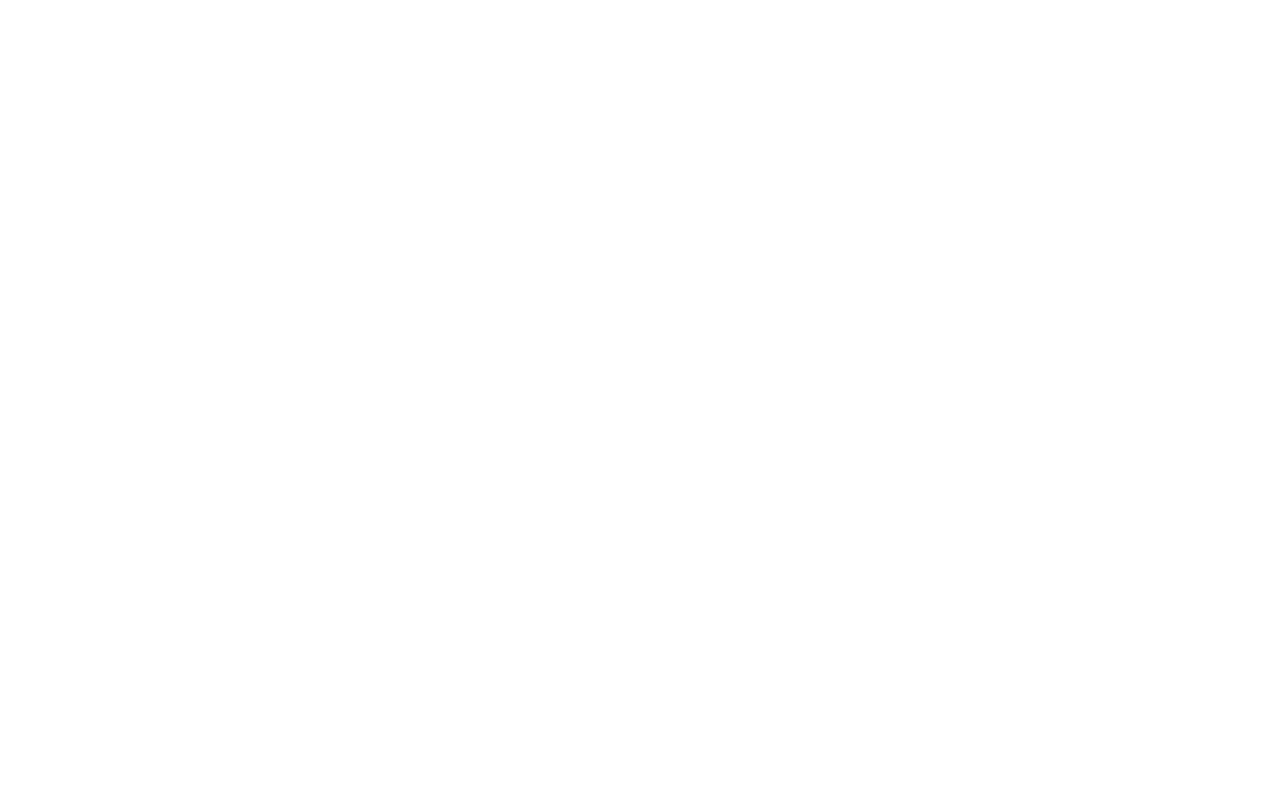
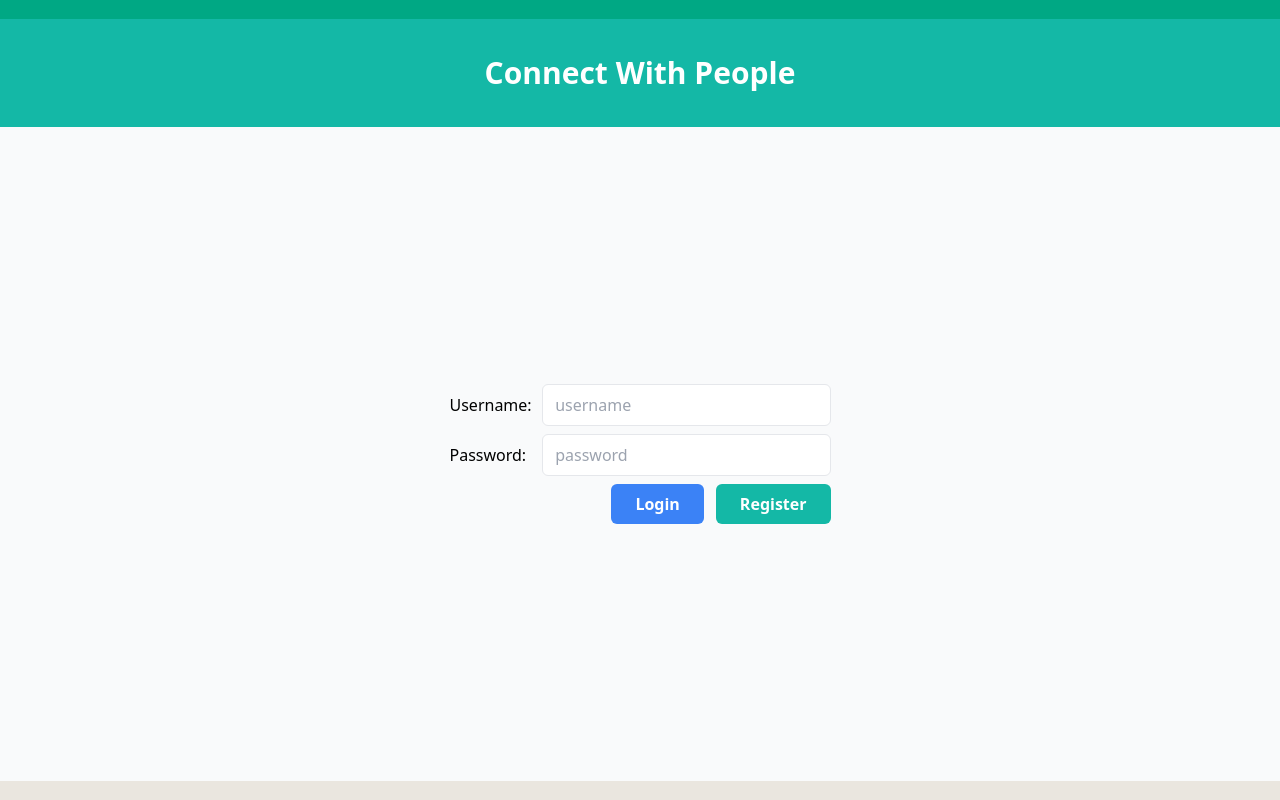
Before and after one commit to kohzhixian/ConnectWithPeople-frontend, a React (Vite) app: page /login in a window 1280 px wide. Before the commit this address led to /404. Built offline with nearby package versions, Linux system fonts and the light colour scheme.

Commit message:
setup basic routing between login page and main page

```diff
--- a/src/App.tsx
+++ b/src/App.tsx
@@ -1,17 +1,33 @@
+import { useState } from "react";
 import { BrowserRouter, Navigate, Route, Routes } from "react-router-dom";
 import "./App.css";
 import { MainBackground } from "./components/MainBackground";
 import { MainPage } from "./components/MainPage";
+import { PrivateRoute } from "./components/PrivateRoute";
+import { LoginPage } from "./pages/LoginPage";
 
 function App() {
+  // state
+  const [isValidUser, setIsValidUser] = useState<boolean>(false);
+
   return (
     <BrowserRouter>
       <Routes>
         <Route
           path="/"
           element={
+            <PrivateRoute isValidUser={isValidUser} invalidRoute="/login">
+              <MainBackground>
+                <MainPage />
+              </MainBackground>
+            </PrivateRoute>
+          }
+        />
+        <Route
+          path="/login"
+          element={
             <MainBackground>
-              <MainPage />
+              <LoginPage setIsValidUser={setIsValidUser} />
             </MainBackground>
           }
         />
--- a/src/components/CustomButton.tsx
+++ b/src/components/CustomButton.tsx
@@ -2,16 +2,19 @@ export const CustomButton = ({
   buttonLabel,
   buttonColor,
   hoverColor,
+  handleButtonClicked,
 }: {
   buttonLabel: string;
   buttonColor: string;
   hoverColor: string;
+  handleButtonClicked: () => void;
 }) => {
   return (
     <input
       type="button"
       value={buttonLabel}
       className={`px-6 py-2 ${buttonColor} text-white font-bold rounded-md hover:${hoverColor} focus:outline-none hover:cursor-pointer`}
+      onClick={handleButtonClicked}
     />
   );
 };
--- /dev/null
+++ b/src/components/PrivateRoute.tsx
@@ -0,0 +1,14 @@
+import { ReactNode } from "react";
+import { Navigate } from "react-router-dom";
+
+export const PrivateRoute = ({
+  isValidUser,
+  invalidRoute,
+  children,
+}: {
+  isValidUser: boolean;
+  invalidRoute: string;
+  children: ReactNode;
+}) => {
+  return isValidUser ? children : <Navigate to={`${invalidRoute}`} replace />;
+};
--- a/src/pages/LoginPage.tsx
+++ b/src/pages/LoginPage.tsx
@@ -1,7 +1,20 @@
+import { useNavigate } from "react-router-dom";
 import { CustomButton } from "../components/CustomButton";
 import { LoginPageInputField } from "../components/LoginPage/LoginPageInputField";
+import { Dispatch, SetStateAction } from "react";
 
-export const LoginPage = () => {
+export const LoginPage = ({
+  setIsValidUser,
+}: {
+  setIsValidUser: Dispatch<SetStateAction<boolean>>;
+}) => {
+  const navigate = useNavigate();
+  const handleLoginButtonClicked = () => {
+    setIsValidUser(true);
+    navigate("/", { replace: false });
+  };
+
+  const handleRegisterButtonClicked = () => {};
   return (
     <div className="absolute mt-[19px] mb-[19px] inset-0 flex items-center justify-center">
       <div className="bg-customWhite w-full max-w-[1680px] h-full max-h-screen">
@@ -20,11 +33,13 @@ export const LoginPage = () => {
                   buttonLabel="Login"
                   buttonColor="bg-blue-500"
                   hoverColor="bg-blue-600"
+                  handleButtonClicked={handleLoginButtonClicked}
                 />
                 <CustomButton
                   buttonLabel="Register"
                   buttonColor="bg-teal-500"
                   hoverColor="bg-teal-600"
+                  handleButtonClicked={handleRegisterButtonClicked}
                 />
               </div>
             </div>
```
